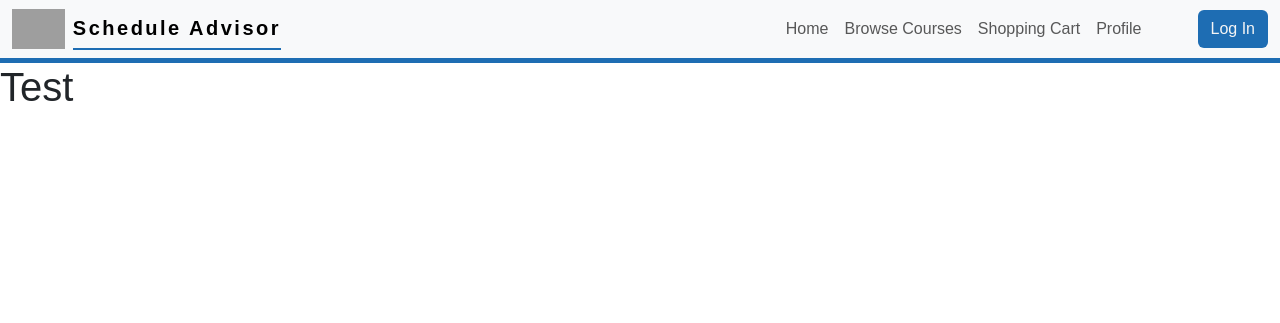
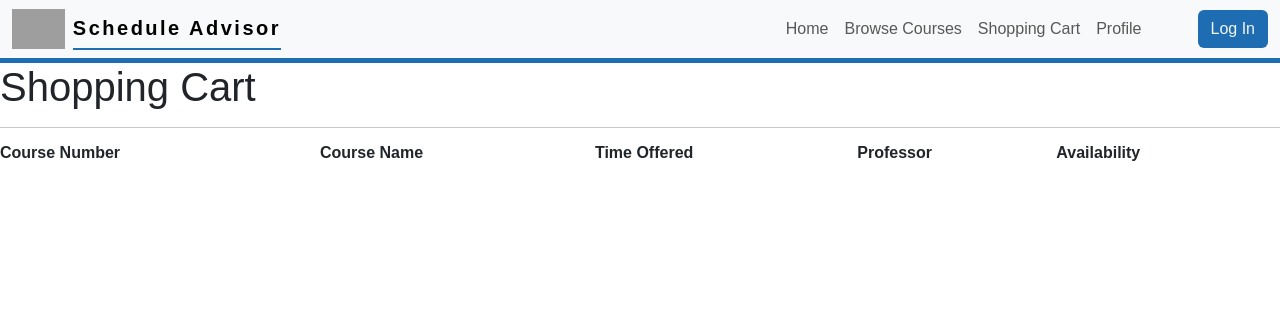
Before and after one commit to amohanraju/ScheduleAdvisorApp, a Django app: page /accounts/profile/shopping_cart in a window 1280 px wide. Shown: the top 323 px of the page. Run offline with Django 3.2, Linux system fonts and the light colour scheme; data that the repository does not hold is empty; some libraries are stand-ins or nearby versions; grey boxes are pictures that could not be loaded.

Commit message:
Completed the basic shopping cart design. Needs further design work and the ability to remove classes but otherwise is almost complete.

```diff
--- a/myapp/templates/myapp/shoppingCart.html
+++ b/myapp/templates/myapp/shoppingCart.html
@@ -4,6 +4,26 @@
 
 {% load static%}
 
-<h1>Test</h1>
+<h1>Shopping Cart</h1>
 
+
+<table style="width:100%">
+    <tr>
+      <th>Course Number</th>
+      <th>Course Name</th>
+      <th>Time Offered</th>
+      <th>Professor</th>
+      <th>Availability</th>
+    </tr>
+    <hr>
+{% for course in courses_in_cart %}
+    <tr>
+        <td>{{course.course_mnemonic}} {{course.course_catalog_nbr}}</td>
+        <td>{{course.course_subject}}</td>
+        <td>{{course.course_days_of_week}} {{course.course_start_time}} - {{course.course_end_time}}</td>
+        <td>{{course.course_instructor}}</td>
+        <td>{{course.course_enrollment_availability}} seats open out of {{course.course_size}}</td>
+    </tr>
+{% endfor %}
+</table>
 {% endblock %}
--- a/myapp/urls.py
+++ b/myapp/urls.py
@@ -7,4 +7,5 @@ urlpatterns = [
     path('accounts/profile/', views.profile, name='profile'),
     path('accounts/profile/browse_courses', views.api_data, name='api_data'),
     path('accounts/profile/shopping_cart', views.shoppingCart, name="shoppingCart"),
+    path('accounts/addToCart/<int:pk>/', views.addToCart, name = 'addToCart')
 ]
--- a/myapp/views.py
+++ b/myapp/views.py
@@ -1,10 +1,11 @@
-from django.shortcuts import render
+from django.shortcuts import render, get_object_or_404
 from django.http import HttpResponse
 from django.template import loader
 from django.views import generic
 from django.shortcuts import redirect
 from django.http import HttpResponseRedirect
 from myapp.models import Course
+from django.urls import reverse
 import requests
 
 class IndexView(generic.ListView):
@@ -37,6 +38,7 @@ def api_data(request):
                 'IScript_ClassSearch?institution=UVA01&term=1228&subject=%s&page=1' % class_dept
         classes = requests.get(url).json()
         #return HttpResponse(url)
+        class_objects = []
         if(len(classes) > 0):
             for course in classes:
                 if(not Course.objects.filter(course_id= course.get("crse_id"), course_section= course.get("class_section"), course_catalog_nbr=course.get("catalog_nbr"), course_instructor = course.get("instructors")[0]['name']).exists()):
@@ -79,13 +81,41 @@ def api_data(request):
                         specific_course.course_waitlist_total = course.get('wait_tot'),
                         specific_course.course_waitlist_cap = course.get('wait_cap'),
                         specific_course.save()
+                class_objects.append(specific_course)
+        #primary_keys = [instance.pk for instance in class_objects]
 
-        return render(request, 'myapp/courses.html', {'classes' : classes})
+        finalList = zip(class_objects, classes)
+        context = {'content': finalList}
+        return render(request, 'myapp/courses.html', context)
+        #return render(request, 'myapp/courses.html', {'classes' : classes, 'primary_keys' : primary_keys})
     else:
         return HttpResponseRedirect('accounts/profile/browse_courses')
 
 
 def shoppingCart(request):
-    #s
-    template = loader.get_template('myapp/shoppingCart.html')
+    current_user = request.user
+
+    all_courses = Course.objects.all()
+
+    courses_in_cart = []
+
+    for course in all_courses:
+        if(course.course_added_to_cart.contains(current_user)):
+            courses_in_cart.append(course)
+
+
+    return render(request, 'myapp/shoppingCart.html', {'courses_in_cart': courses_in_cart,})
+
+
+
+def addToCart(request, pk):
+    #https://www.youtube.com/watch?v=PXqRPqDjDgc
+    course = get_object_or_404(Course, pk = pk)
+    course.course_added_to_cart.add(request.user)
+    template = loader.get_template('myapp/profile.html')
     return HttpResponse(template.render({}, request))
+
+    #url = reverse('addToCart', kwargs={'pk': pk})
+
+    # redirect the user to the addToCart view
+    #return redirect(url)
```
Also changed, not shown: myapp/templates/myapp/courses.html (+8 -7 lines).
